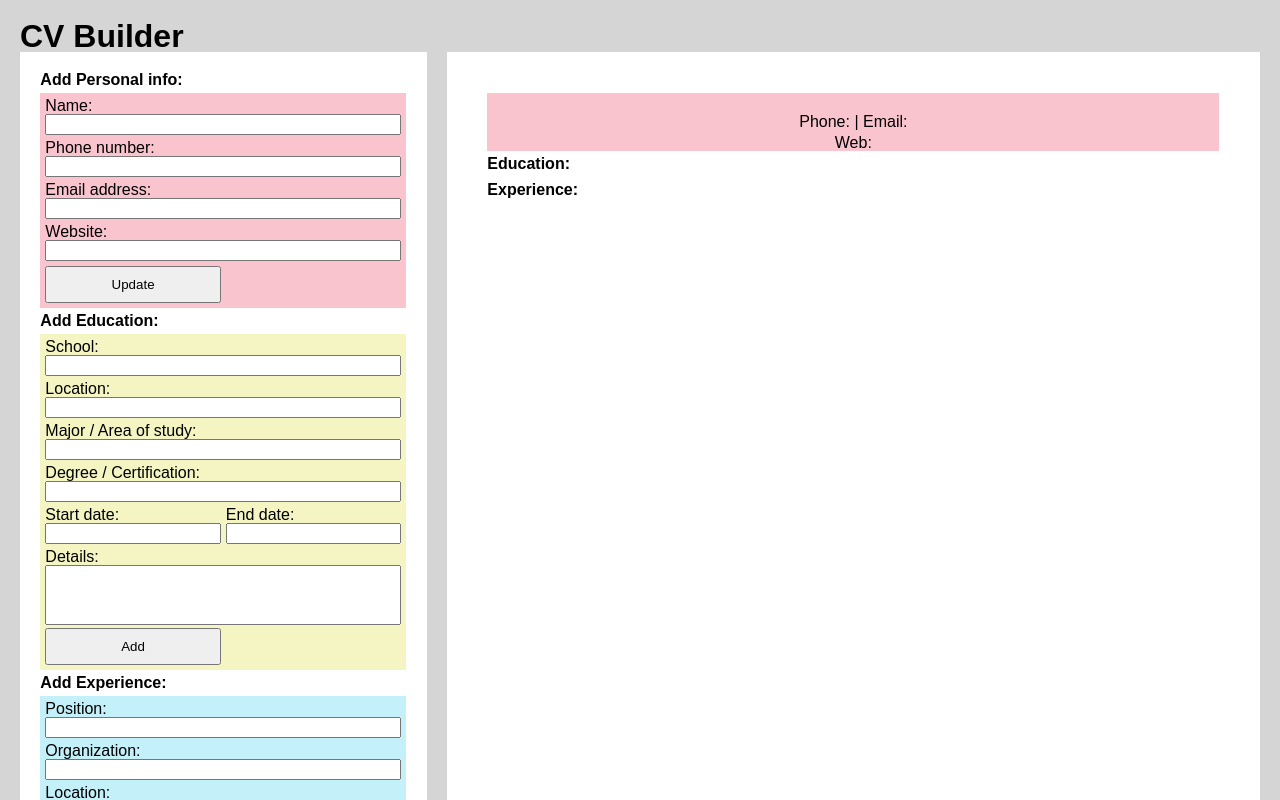
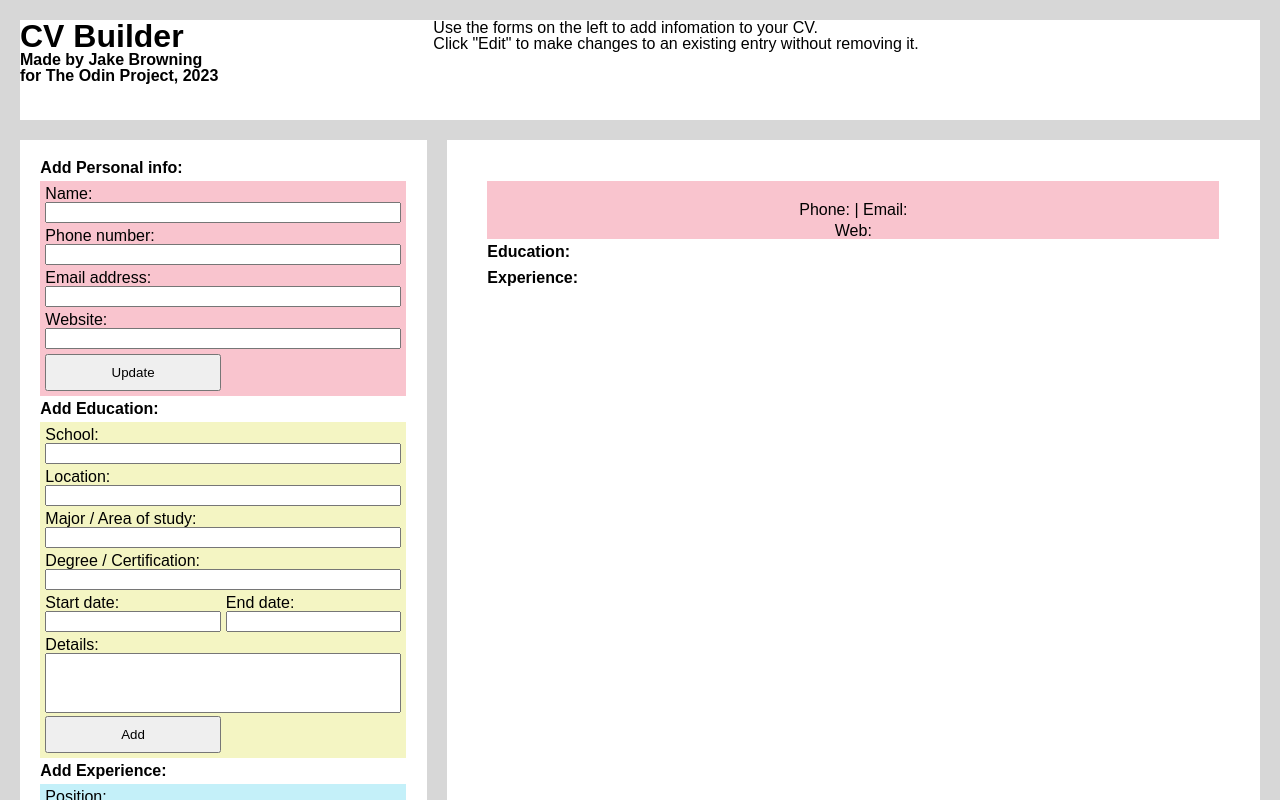
Before and after one commit to JakeBrowning90/cv-project, a React (Create React App) app in the folder cv-project/: page / in a window 1280 px wide. Shown: the top 800 px of the page. Built offline with nearby package versions, Linux system fonts and the light colour scheme.

Commit message:
Revised whole-page styles

```diff
--- a/cv-project/src/App.js
+++ b/cv-project/src/App.js
@@ -245,8 +245,24 @@ class App extends Component {
     const { personalCurrent, educationEntries, experienceEntries } = this.state;
 
     return (
-      <div>
-        <h1>CV Builder</h1>
+      <div className="fullPage">
+        <div className="pageHeading">
+          <div className="titleArea">
+            <h1>
+              CV Builder
+            </h1>
+            <h2>
+              Made by Jake Browning<br/>
+              for The Odin Project, 2023
+            </h2>
+          </div>
+          <div className="instructionArea">
+            <ul>
+              <li>Use the forms on the left to add infomation to your CV.</li>
+              <li>Click "Edit" to make changes to an existing entry without removing it.</li>
+            </ul>
+          </div>
+        </div>
         <div className="bodyWhole">
           <div className="bodyForms">
             <h2>Add Personal info:</h2>
@@ -447,7 +463,7 @@ class App extends Component {
                       name="responsibilities"
                       onChange={this.handleExperienceChange}
                       value={this.state.experience.responsibilities}
-                      // type="textarea"
+
                       id="responsibilitiesInput"
                   />
                 </label>
@@ -460,13 +476,13 @@ class App extends Component {
           <div className="bodyOutput">
             {/* <h2>Personal info</h2> */}
             <PersonalOutput personalCurrent={personalCurrent} />
-            <h3>Education:</h3>
+            <h2>Education:</h2>
             <EducationOutput
               editEducationEntry={this.editEducationEntry.bind(this)}
               deleteEducationEntry={this.deleteEducationEntry.bind(this)}
               educationEntries={educationEntries}
             />
-            <h3>Experience:</h3>
+            <h2>Experience:</h2>
             <ExperienceOutput
               editExperienceEntry={this.editExperienceEntry.bind(this)}
               deleteExperienceEntry={this.deleteExperienceEntry.bind(this)}
--- a/cv-project/src/styles/styles.css
+++ b/cv-project/src/styles/styles.css
@@ -1,8 +1,9 @@
 html {
     font-family: Arial, Helvetica, sans-serif;
-    background-color: #d5d5d5;
-    height: 100%;
+    background-color: #d7d7d7;
+    height: 100vh;
     padding: 20px;
+
 }
 
 h1, h2, h3 {
@@ -23,18 +24,27 @@ textarea {
     resize: none;
 }
 
-/* form, input {
-    display: flex;
-    flex-direction: column;
-} */
-
 ul {
     list-style: none;
     margin: 0;
     padding: 0;
 }
 
+.fullPage {
+    height: 100%;
+    display: grid;
+    grid-template-rows: 100px 1fr;
+    gap:20px
+}
+
+.pageHeading {
+    background-color: white;
+    display: grid;
+    grid-template-columns: 1fr 2fr;
+}
+
 .bodyWhole {
+    height: 100%;
     display: grid;
     grid-template-columns: 1fr 2fr;
     gap: 20px;
```
